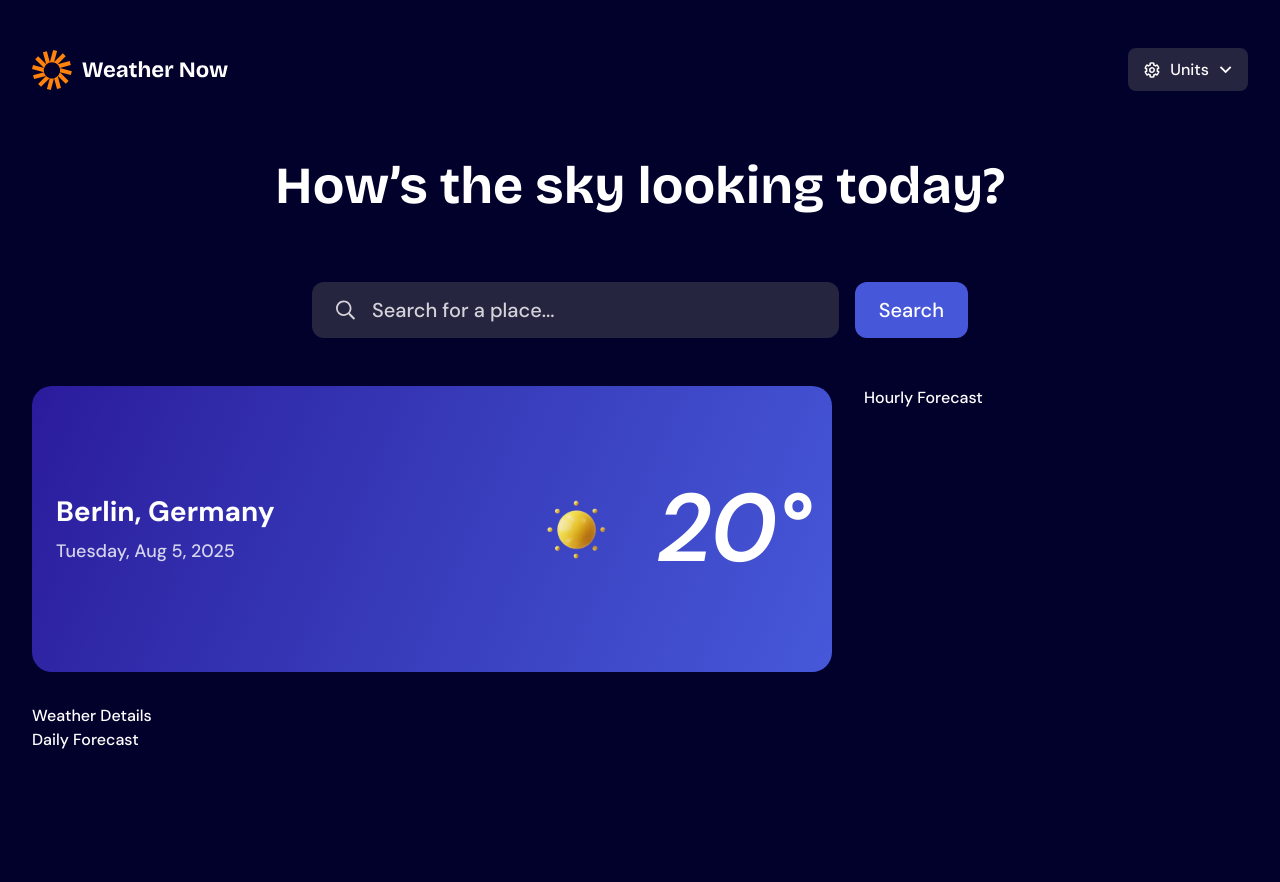
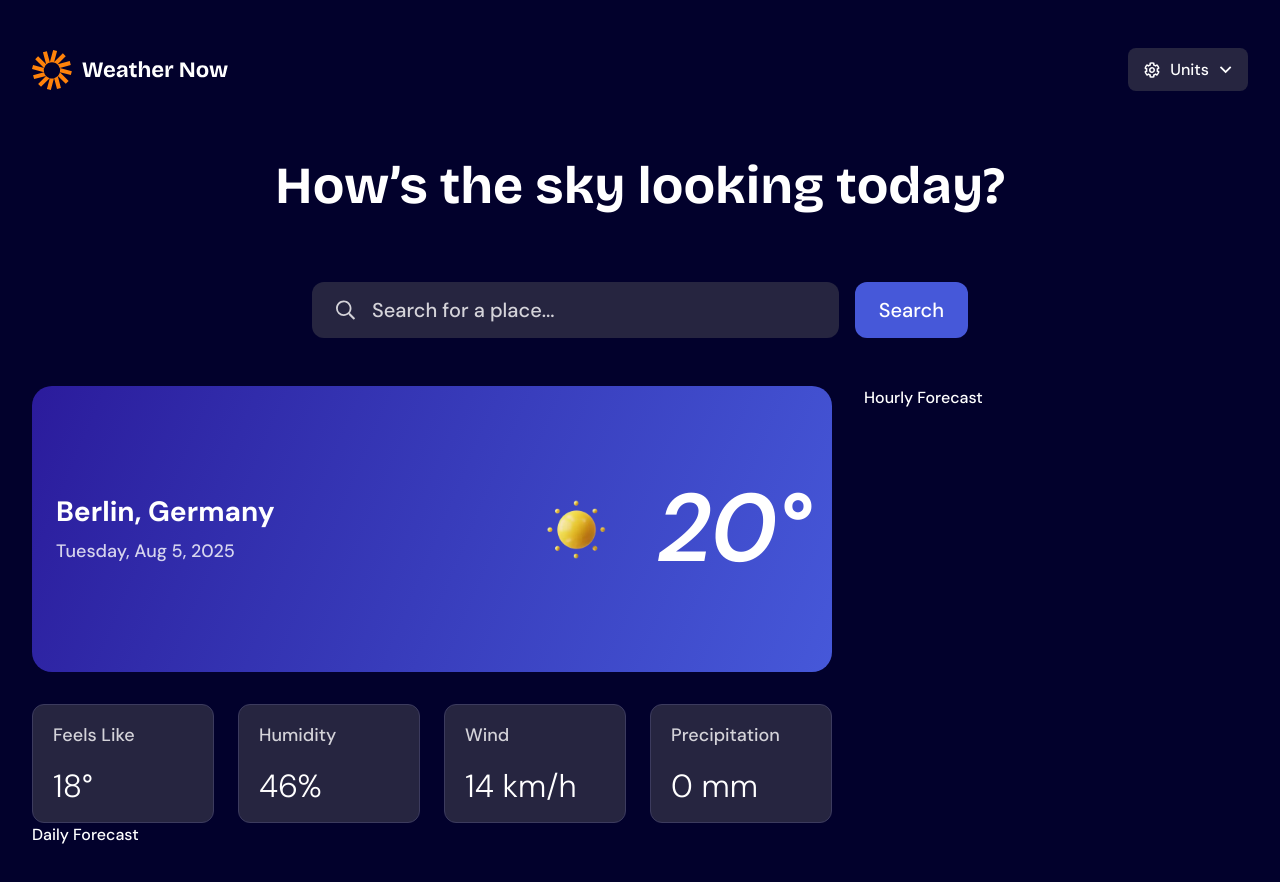
Before and after one commit to joshjavier/weather-app, a React (Vite) app: page / in a window 1280 px wide. Shown: the top 882 px of the page. Before the commit the page ends 832 px from the top, so only its background shows below. Built offline with nearby package versions, Linux system fonts and the light colour scheme.

Commit message:
feat: build WeatherDetails component

```diff
--- /dev/null
+++ b/src/components/weather-details.tsx
@@ -0,0 +1,40 @@
+interface WeatherDetailProps {
+  label: string
+  value: string
+}
+
+function WeatherDetail({ label, value }: WeatherDetailProps) {
+  return (
+    <div className="gap-300 p-250 bg-card rounded-12 flex flex-col border">
+      <p className="text-preset-6 text-muted-foreground max-[375px]:text-[clamp(1rem,0.2727rem+3.6364vw,1.125rem)]">
+        {label}
+      </p>
+      <p className="text-preset-3 max-[375px]:text-[clamp(1.625rem,-0.5568rem+10.9091vw,2rem)]">
+        {value}
+      </p>
+    </div>
+  )
+}
+
+interface WeatherDetailsProps {
+  temperature: string
+  humidity: string
+  wind: string
+  precipitation: string
+}
+
+export function WeatherDetails({
+  temperature,
+  humidity,
+  wind,
+  precipitation,
+}: WeatherDetailsProps) {
+  return (
+    <div className="gap-200 sm:gap-250 lg:gap-300 grid grid-cols-4 max-[734px]:grid-cols-2">
+      <WeatherDetail label="Feels Like" value={temperature} />
+      <WeatherDetail label="Humidity" value={humidity} />
+      <WeatherDetail label="Wind" value={wind} />
+      <WeatherDetail label="Precipitation" value={precipitation} />
+    </div>
+  )
+}
--- a/src/components/weather-info.tsx
+++ b/src/components/weather-info.tsx
@@ -1,4 +1,5 @@
 import { formatDate } from '@/lib/utils'
+import { WeatherDetails } from './weather-details'
 
 type Icon =
   | 'drizzle'
@@ -20,6 +21,8 @@ interface WeatherInfoProps {
 export function WeatherInfo({ location, date, icon, temp }: WeatherInfoProps) {
   return (
     <div className="gap-250 lg:gap-400 flex flex-col">
+      <h2 className="sr-only">Current weather</h2>
+
       <div className="rounded-20 -bg-linear-67 px-300 gap-200 flex min-h-[286px] items-center justify-between from-blue-500 to-blue-700 max-sm:flex-col max-sm:justify-center">
         <div className="max-sm:text-center">
           <p className="text-preset-4 mb-150">{location}</p>
@@ -38,7 +41,12 @@ export function WeatherInfo({ location, date, icon, temp }: WeatherInfoProps) {
         </div>
       </div>
 
-      <div>Weather Details</div>
+      <WeatherDetails
+        temperature="18&deg;"
+        humidity="46%"
+        wind="14 km/h"
+        precipitation="0 mm"
+      />
     </div>
   )
 }
```
